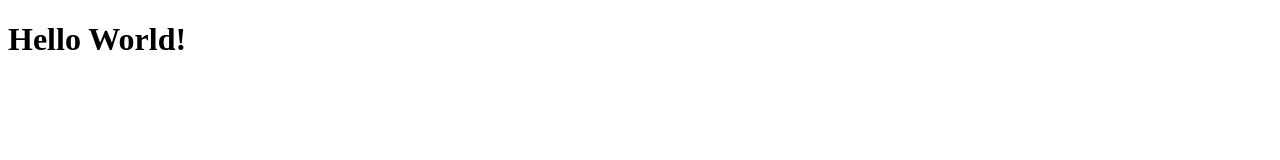
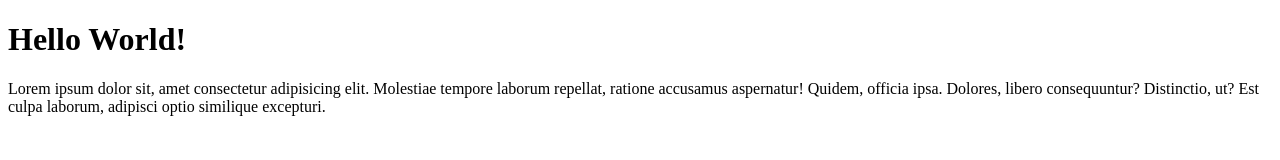
Before and after one commit to Human990/belajar, a plain HTML site: page index.html in a window 1280 px wide. Drawn offline with Linux system fonts and the light colour scheme.

Commit message:
menambah data pagaraf pada index.html

```diff
--- a/index.html
+++ b/index.html
@@ -8,5 +8,6 @@
 </head>
 <body>
     <h1>Hello World!</h1>
+    <p>Lorem ipsum dolor sit, amet consectetur adipisicing elit. Molestiae tempore laborum repellat, ratione accusamus aspernatur! Quidem, officia ipsa. Dolores, libero consequuntur? Distinctio, ut? Est culpa laborum, adipisci optio similique excepturi.</p>
 </body>
 </html>
```
